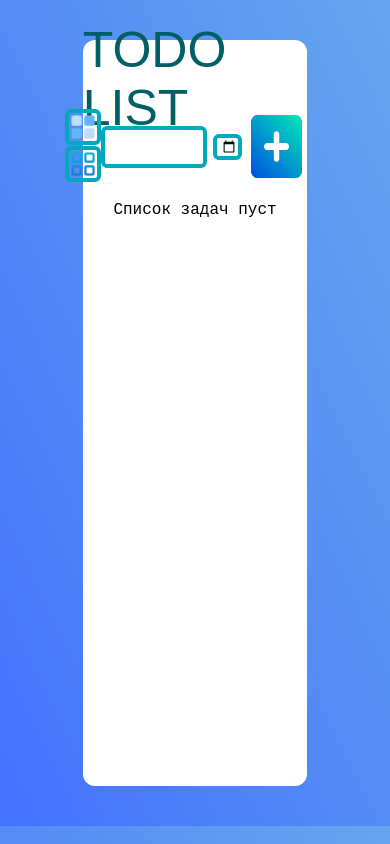
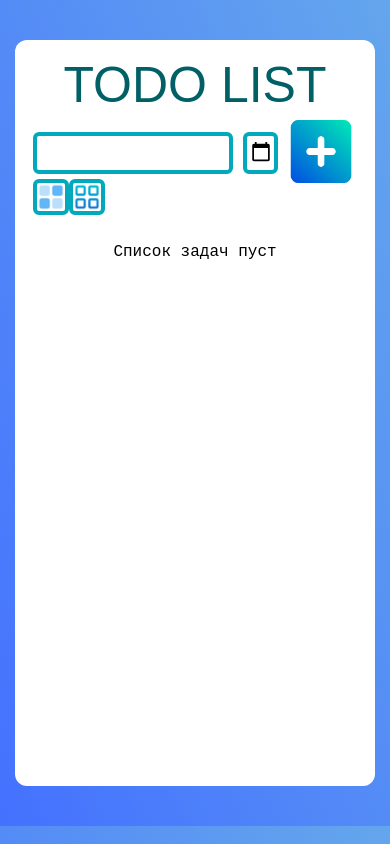
Before and after one commit to Viktor-Agafonov/pet_ToDo_List, a plain HTML site: page index.html in a window 390 px wide. Drawn offline with Linux system fonts and the light colour scheme.

Commit message:
media_Mobile

```diff
--- a/main.css
+++ b/main.css
@@ -186,16 +186,13 @@ body {
     align-items: center;
 }
 
-
-
-
-
 #checkbox {
     position: relative;
     margin: 0 1rem 0 0;
     cursor: pointer;
     margin: 0 3% 0.5% 4%;
 }
+
 #checkbox:before {
     content: "";
     position: absolute;
@@ -204,11 +201,13 @@ body {
     z-index: 1;
     width: 1rem;
     height: 1rem;
-	border: 3px solid #00d1bd;;
+    border: 3px solid #00d1bd;
+    ;
     -webkit-transition: all 0.3s ease-in-out;
     -moz-transition: all 0.3s ease-in-out;
     transition: all 0.3s ease-in-out;
 }
+
 #checkbox:checked:before {
     height: .5rem;
     border-color: #339933;
@@ -220,6 +219,7 @@ body {
     -o-transform: rotate(-45deg);
     transform: rotate(-45deg);
 }
+
 #checkbox:after {
     content: "";
     position: absolute;
@@ -229,3 +229,53 @@ body {
     height: 1.1rem;
     background: #fff;
 }
+
+
+
+
+@media screen and (max-width: 768px) {
+    .wrapper {
+        width: 96%;
+    }
+
+    .wrapper .panel {
+        flex-direction: column-reverse;
+        align-items: center;
+    }
+
+    .wrapper .panel .inputBlock {
+        width: 90%;
+    }
+
+    .wrapper .panel .inputBlock #dateInput {
+        width: 11%;
+        height: 42px;
+        font-size: 24px;
+    }
+
+    .wrapper .panel .inputButton {
+        display: flex;
+        flex-direction: row;
+        width: 90%;
+        height: 100%;
+        align-items: center;
+        justify-content: flex-start;
+        position: relative;
+        top: -12px;
+    }
+    .wrapper .panel .inputButton #showNotCompletedButtton {
+        margin: 0;
+    }
+    .wrapper .taskList .task {
+        overflow: overlay;
+    }
+    #checkbox  {
+        margin: 0 5% 0.5% 2%;
+    }
+    .dataBlock{
+        width: 35%;
+    }
+    .edit, #deleteTask, .alert {
+        width: 90px;
+    }
+}
```
Lines whose indentation alone changed are shown as unchanged.
